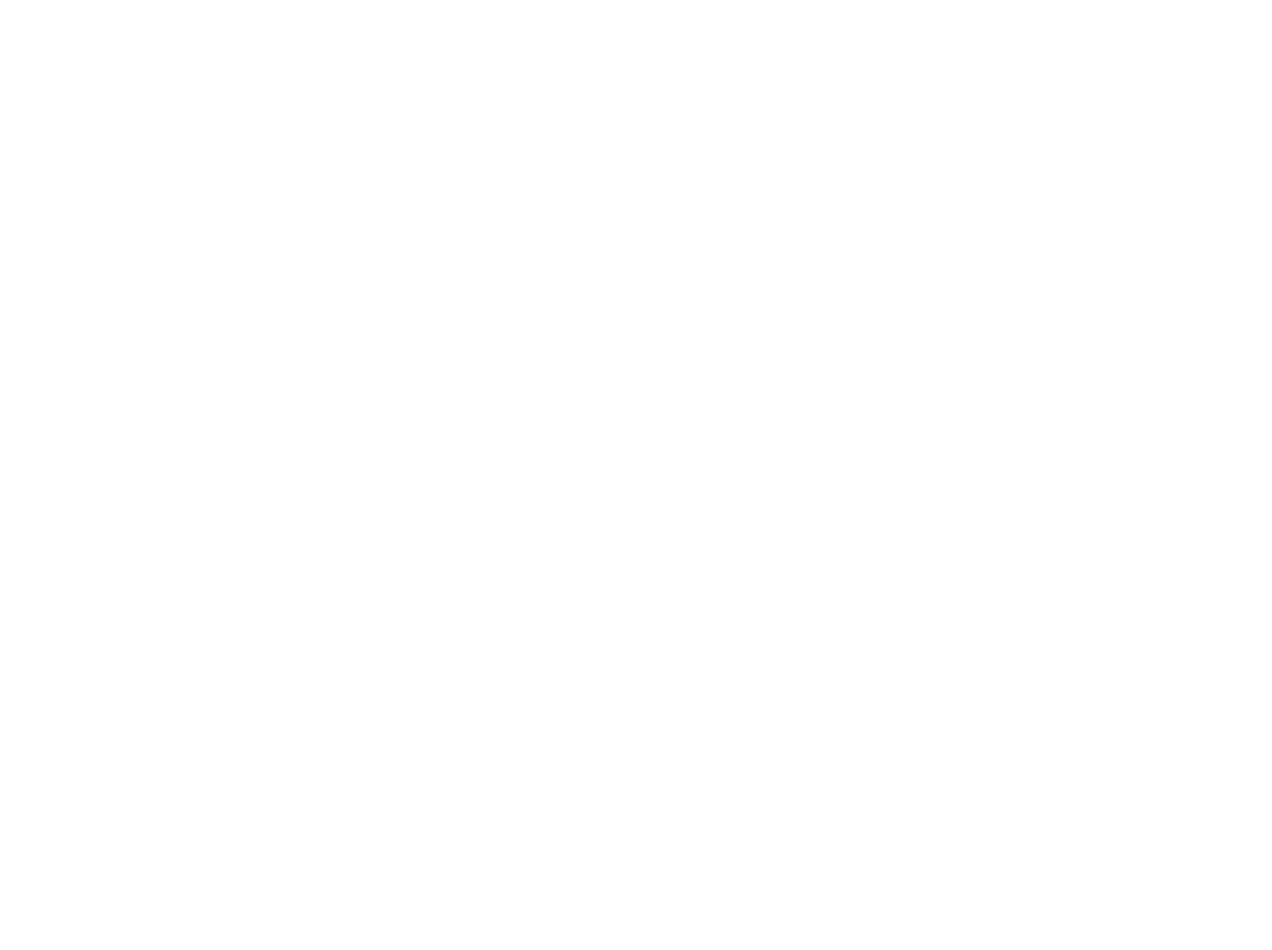
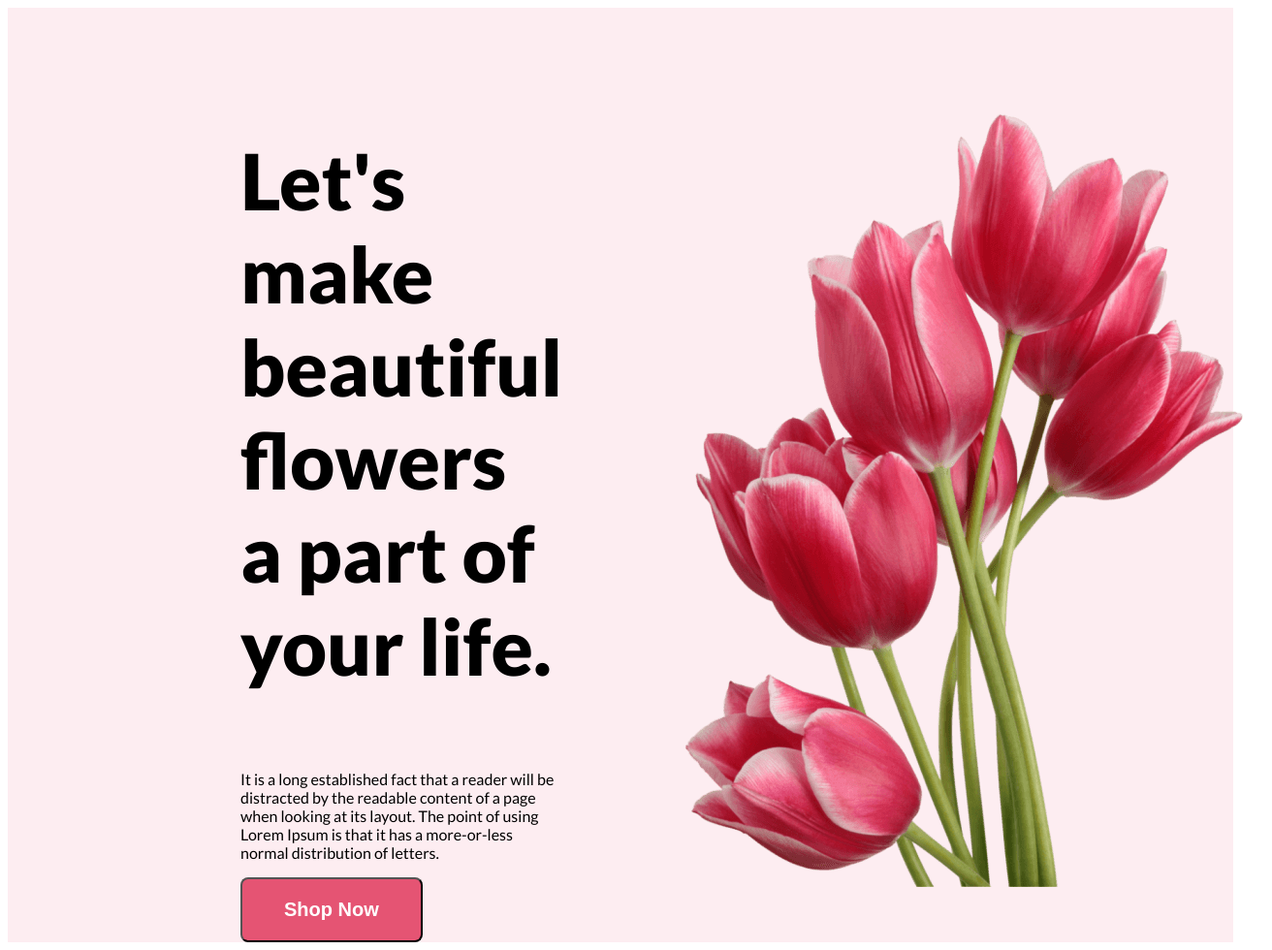
Before and after one commit to tanjil1590/assignment-1st, a plain HTML site: page index.html in a window 1280 px wide. Shown: the whole page at 97% size, 1312 px wide, since content can reach past the window. Before the commit the page ends 800 px from the top, so only its background shows below. Drawn offline with Linux system fonts and the light colour scheme.

Commit message:
add a header

```diff
--- a/index.html
+++ b/index.html
@@ -4,10 +4,24 @@
     <meta charset="UTF-8">
     <meta name="viewport" content="width=device-width, initial-scale=1.0">
     <title>flower-shop-website</title>
+    <link rel="preconnect" href="https://fonts.googleapis.com">
+<link rel="preconnect" href="https://fonts.gstatic.com" crossorigin>
+<link href="https://fonts.googleapis.com/css2?family=Lato:ital,wght@0,400;0,700;0,900;1,700&display=swap" rel="stylesheet">
+    <link rel="stylesheet" href="./styles/styles.css">
 </head>
 <body>
     <header>
+        <div class="banner">
+            <div class="banner-content">
+            <h3 class="banner-title">
+                Let's make beautiful flowers a part of your life.
+            </h3>
+            <p class="nav-pragraph">It is a long established fact that a reader will be distracted by the readable content of a page when looking at its layout. The point of using Lorem Ipsum is that it has a more-or-less normal distribution of letters.</p>
+            <button class="btn-primary"><a href=""></a>Shop Now</button>
 
+            </div>
+             <img class="banner-img" src="./Flower Asset/pngwing 10.png" alt="">
+        </div>
     </header>
     <main>
 
--- /dev/null
+++ b/styles/styles.css
@@ -0,0 +1,55 @@
+
+ body{font-family: 'Lato', sans-serif;
+
+ }
+ .primary-color{
+    color: #E55473;
+ }
+
+nav{
+    background: rgba(229, 84, 115, 0.10);
+    width: 1920px;
+    height: 850px;
+}
+.banner-title{
+    font-size: 80px;
+font-style: normal;
+font-weight: 800;
+
+
+}
+.btn-primary{
+    color: #FFF;
+
+font-size: 20px;
+
+font-weight: 700;
+line-height: normal;
+   border-radius: 8px;
+background: #E55473;
+padding: 20px 43px;
+gap: 10px;
+
+}
+.banner{
+    display: flex;
+    background: rgba(229, 84, 115, 0.10);
+    align-items: center;
+    padding: 50px 240px 0 240px;
+    text-align: center;
+    justify-content: space-between;
+}
+.banner-img{
+
+margin-top:50px 240px 0 0 ;
+}
+.banner .banner-img{
+    width:635px ;
+
+
+}
+.banner-content{
+    padding-right: 97px;
+    width: 708px;
+    text-align: left;
+}
```
Also changed, not shown: Flower Asset/Flower 01.png (added), Flower Asset/Group 57.png (added), Flower Asset/Group 58.png (added), Flower Asset/Group 59.png (added), Flower Asset/Rectangle 4.png (added), Flower Asset/Rectangle 5.png (added), Flower Asset/Rectangle 6.png (added), Flower Asset/Rectangle 9.png (added), Flower Asset/pngwing 10.png (added), Flower Asset/pngwing 5.png (added), Flower Asset/pngwing 6.png (added), Flower Asset/pngwing 7.png (added), Flower Asset/pngwing 8.png (added).
